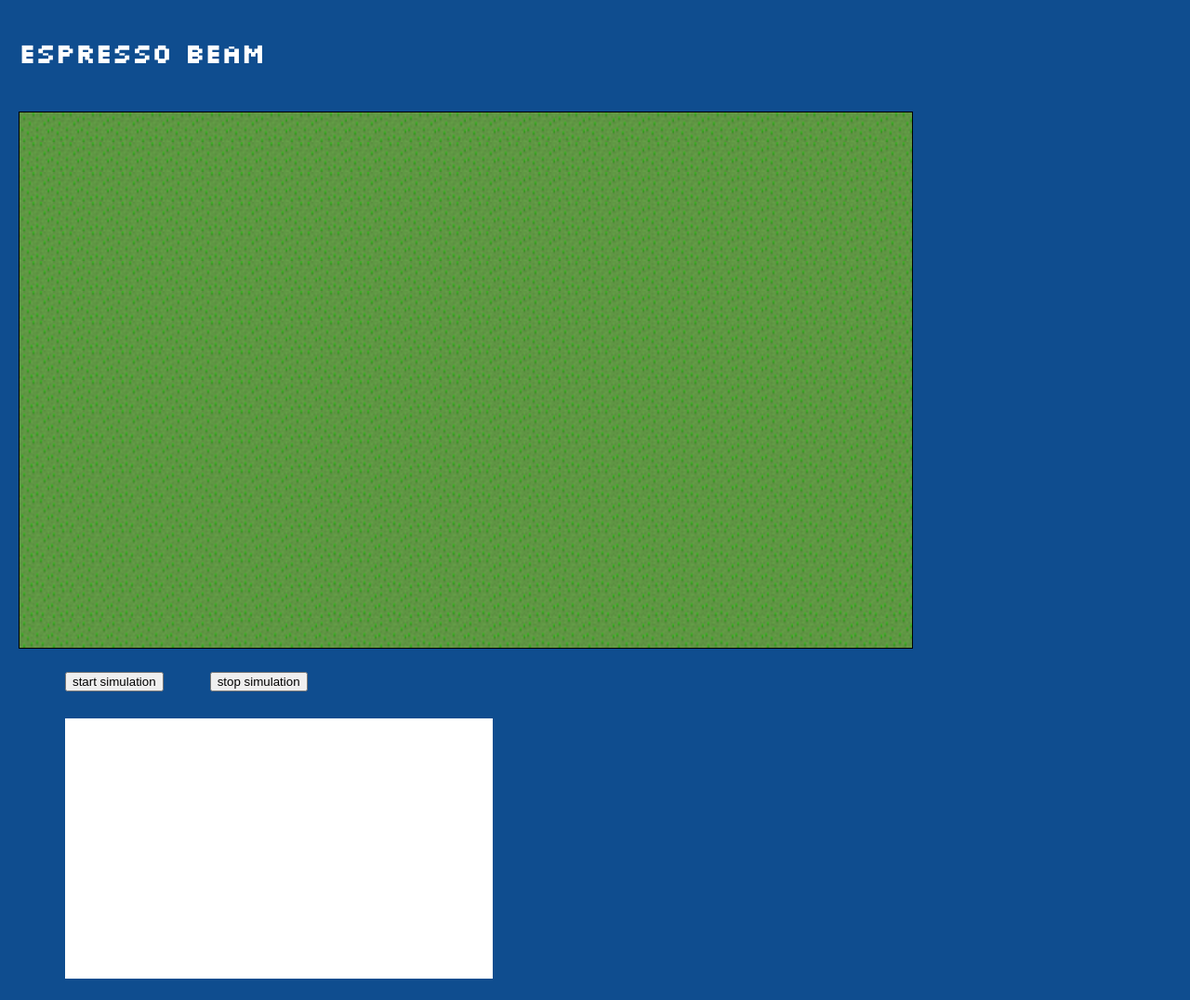
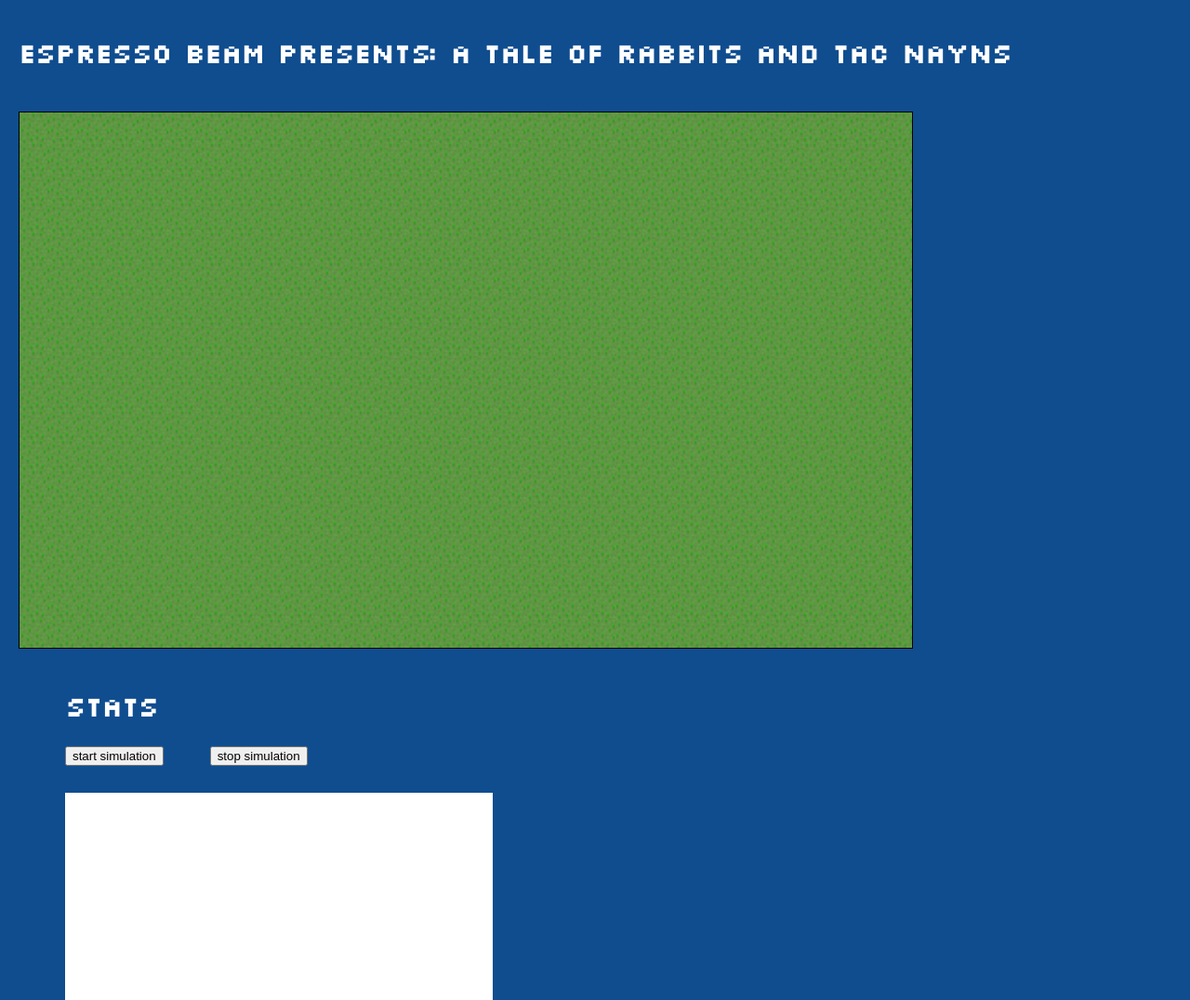
Before and after one commit to spawnfest/espresso-beam, a plain HTML site: page ui/index.html in a window 1280 px wide. Shown: the top 1076 px of the page at 93% size. Drawn offline with Linux system fonts and the light colour scheme.

Commit message:
little change in html

```diff
--- a/ui/index.html
+++ b/ui/index.html
@@ -1,7 +1,7 @@
 <!DOCTYPE HTML>
 <html>
 <head>
-<title>Espresso Beam</title>
+<title>A tale of rabbits and tac nayns</title>
   <script src="game-env.js" type="text/javascript"></script>
   <script language="javascript" type="text/javascript" src="jquery.js"></script>
   <script language="javascript" type="text/javascript" src="jquery.flot.js"></script>
@@ -48,10 +48,11 @@
  </style>
  </head>
  <body>
-     <div><h2>Espresso Beam</h2></div>
+   <div><h2>Espresso beam presents: A tale of rabbits and tac nayns</h2></div>
    <div id="container">
      <div id="leftcolumn"><canvas id="game-canvas" width="800" height="500"></canvas></div>
      <div id="rightcolumn">
+       <h2>Stats</h2>
        <div id="container">
 	 <div id="leftcolumn"><button onclick="stepFunction()">start simulation</button></div>
 	 <div id="rightcolumn"><button onclick="stopFunction()">stop simulation</button></div>
```
Lines whose indentation alone changed are shown as unchanged.
